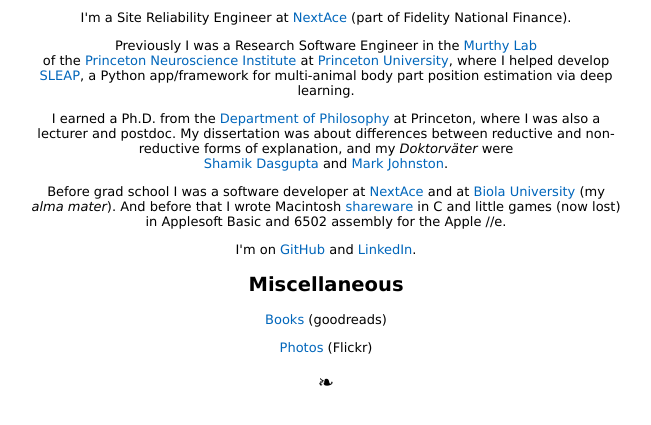
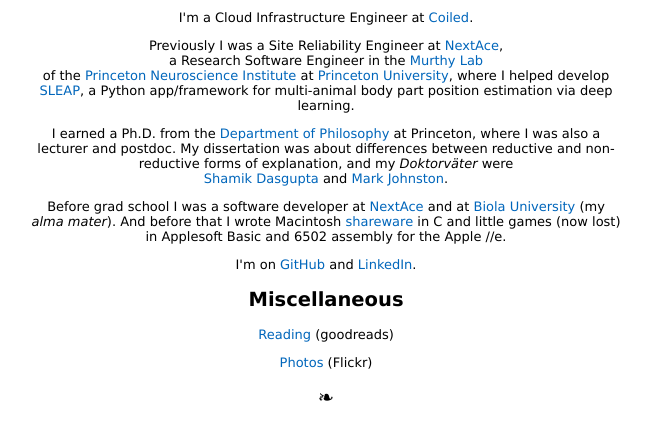
Before and after one commit to ntabris/ntabris.github.io, a plain HTML site: page index.html in a window 1280 px wide. Shown: the part 462-887 px from the top of the page, without its empty margins (299-950 px from the left). Drawn offline with Linux system fonts and the light colour scheme.

Commit message:
change job to coiled

```diff
--- a/index.html
+++ b/index.html
@@ -1,4 +1,5 @@
 <!DOCTYPE html>
+
 <html>
 <head><title>Nat Tabris</title></head>
 <style>
@@ -36,9 +37,10 @@
 
 <h1>Nat Tabris</h1>
 
-<p>I'm a Site Reliability Engineer at <a href="http://www.nextace.com" target="_blank">NextAce</a> (part of Fidelity National Finance).</p>
+<p>I'm a Cloud Infrastructure Engineer at <a href="https://coiled.io">Coiled</a>.</p>
 
-<p>Previously I was a Research Software Engineer in the <a href="https://murthylab.princeton.edu" target="_blank">Murthy Lab</a><br /> of the <a href="http://pni.princeton.edu" target="_blank">Princeton Neuroscience Institute</a> at <a href="http://www.princeton.edu" target="_blank">Princeton University</a>, where I helped develop <a href="https://sleap.ai" target="_blank">SLEAP</a>, a Python app/framework for multi-animal body part position estimation via deep learning.
+<p>Previously I was a Site Reliability Engineer at <a href="http://www.nextace.com" target="_blank">NextAce</a>,<br />
+a Research Software Engineer in the <a href="https://murthylab.princeton.edu" target="_blank">Murthy Lab</a><br /> of the <a href="http://pni.princeton.edu" target="_blank">Princeton Neuroscience Institute</a> at <a href="http://www.princeton.edu" target="_blank">Princeton University</a>, where I helped develop <a href="https://sleap.ai" target="_blank">SLEAP</a>, a Python app/framework for multi-animal body part position estimation via deep learning.
 
 <p>I earned a Ph.D. from the <a href="http://philosophy.princeton.edu" target="_blank">Department of Philosophy</a> at Princeton, where I was also a lecturer and postdoc. My dissertation was about differences between reductive and non-reductive forms of explanation, and my <i>Doktorväter</i> were <br /><a href="http://shamik.net" target="_blank">Shamik Dasgupta</a> and <a href="https://scholar.princeton.edu/johno" target="_blank">Mark Johnston</a>.</p>
 
@@ -49,7 +51,7 @@
 
 <h2>Miscellaneous</h2>
 
-<p><a href="https://www.goodreads.com/user/show/3444190-nat-tabris">Books</a> (goodreads)
+<p><a href="https://www.goodreads.com/user/show/3444190-nat-tabris">Reading</a> (goodreads)
 </p>
 
 <p><a href="http://www.flickr.com/photos/32952361@N08/">Photos</a> (Flickr)</p>
```
